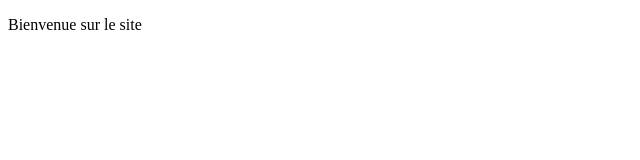
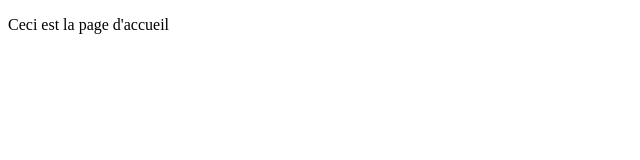
Before and after one commit to MarineVdb/git_flow_solo_basic, a plain HTML site: page index.html in a window 1280 px wide. Shown: the full height of the page, 0-640 px from the left. Drawn offline with Linux system fonts and the light colour scheme.

Commit message:
Modification du fichier index.html

```diff
--- a/index.html
+++ b/index.html
@@ -8,7 +8,7 @@
 </head>
 <body>
 
-    <p>Bienvenue sur le site </p>
+    <p>Ceci est la page d'accueil </p>
 
 </body>
 </html>
```
